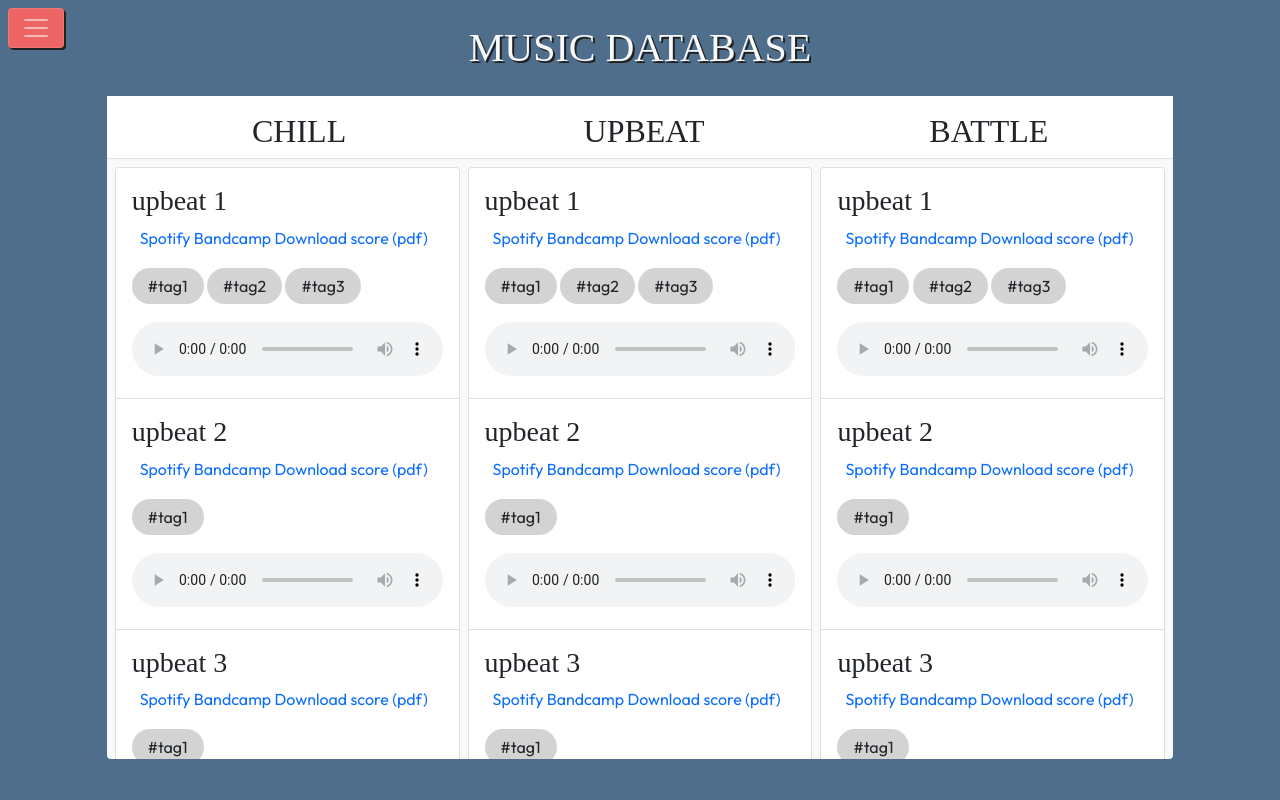
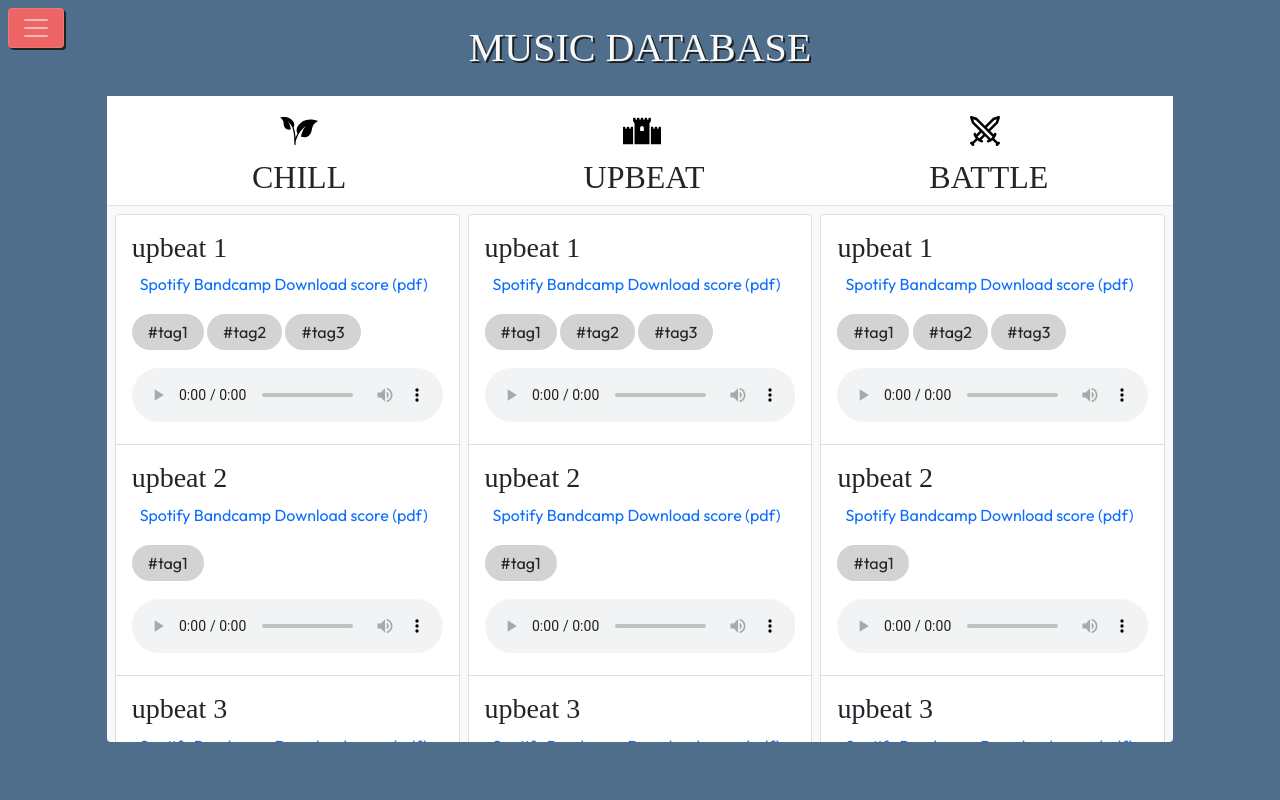
Before and after one commit to ben-trainor/dnd-music, a website: page database.html in a window 1280 px wide. Drawn offline with nearby package versions, Linux system fonts and the light colour scheme; a web font is replaced by a local one.

Commit message:
Genre icons added

```diff
--- a/css/main.css
+++ b/css/main.css
@@ -136,7 +136,7 @@ h1, h2, h3, h4, h5, h6 {
 }
 
 .genre-container {
-    height: 75vh;
+    height: 67vh;
     overflow-y: scroll;
 }
 
--- a/database.html
+++ b/database.html
@@ -79,9 +79,18 @@
 
                     <div class="row m-0 p-3 pb-2 bg-white border-bottom">
 
-                        <div class="col-4 ps-2 p-0 m-0"><h2 class="m-0 p-0">CHILL</h2></div>
-                        <div class="col-4 ps-2 p-0 m-0"><h2 class="m-0 p-0">UPBEAT</h2></div>
-                        <div class="col-4 ps-2 p-0 m-0"><h2 class="m-0 p-0">BATTLE</h2></div>
+                        <div class="col-4 ps-2 p-0 m-0">
+                            <img class="music-icon mb-2" src="img/music/leaves-svgrepo-com.svg">
+                            <h2 class="m-0 p-0">CHILL</h2>
+                        </div>
+                        <div class="col-4 ps-2 p-0 m-0">
+                            <img class="music-icon mb-2 me-1" src="img/music/castle-svgrepo-com.svg">
+                            <h2 class="m-0 p-0">UPBEAT</h2>
+                        </div>
+                        <div class="col-4 ps-2 p-0 m-0">
+                            <img class="music-icon mb-2 me-2 p-1" src="img/music/sword-svgrepo-com.svg">
+                            <h2 class="m-0 p-0">BATTLE</h2>
+                        </div>
 
                     </div>
 
```
